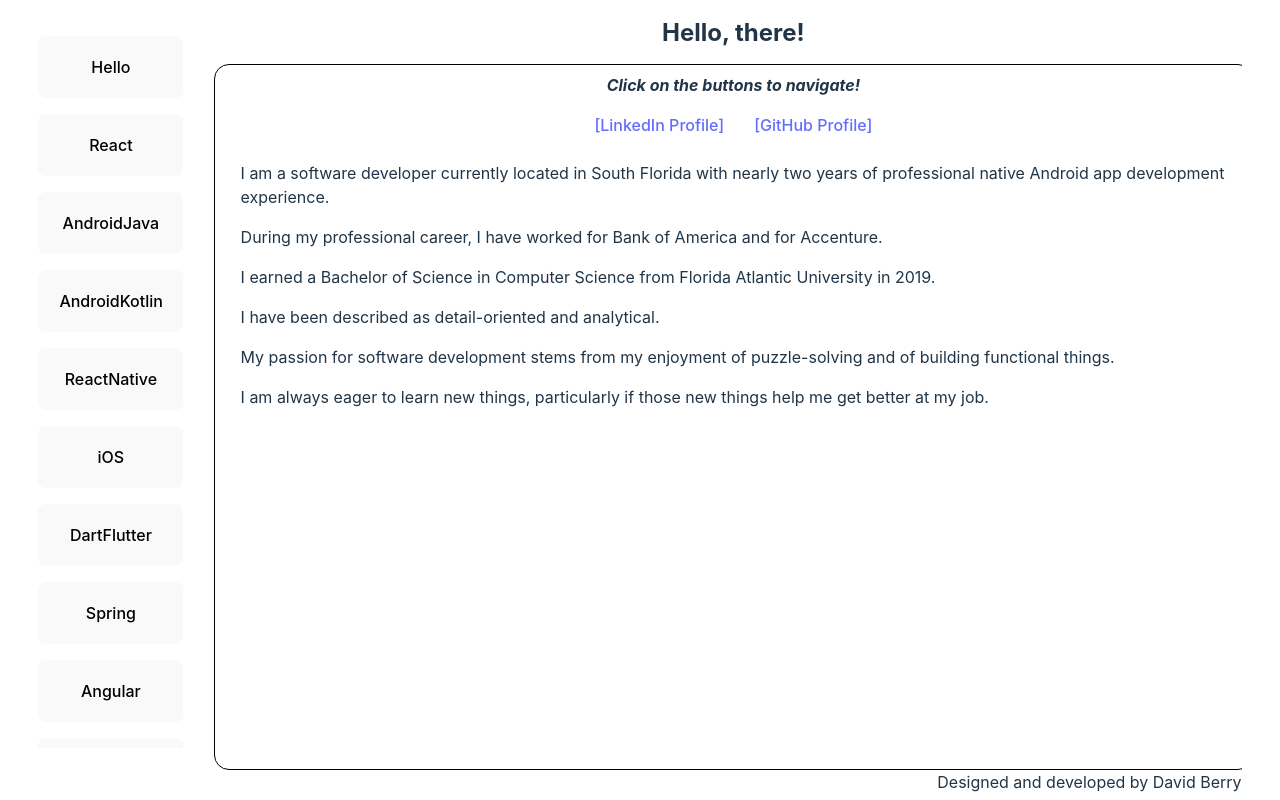
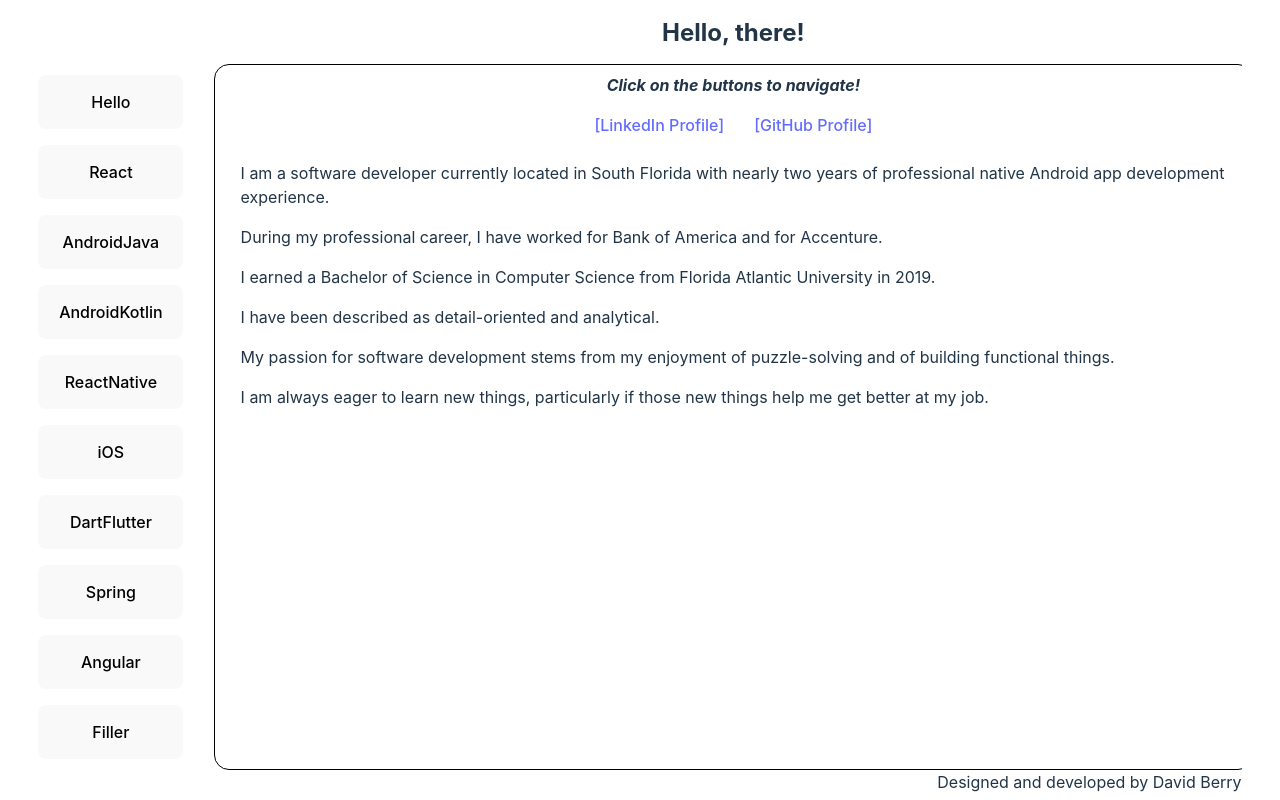
Before and after one commit to DBerry07/DBerry07.github.io, a React (Vite) app: page / in a window 1280 px wide. Built offline with nearby package versions, Linux system fonts and the light colour scheme.

Commit message:
Moved title, added blank space

```diff
--- a/src/components/ButtonMenu.jsx
+++ b/src/components/ButtonMenu.jsx
@@ -1,6 +1,7 @@
 import * as content from "../data/constants/content.js";
 import { tabs } from "../data/constants/tabs.js";
 import "../css/ButtonMenu.css";
+import { Fragment } from "react";
 
 /**
  * ButtonMenu contains the buttons that a user will use to navigate the webpage - nominally for changing the displayed tab contents.
@@ -12,6 +13,8 @@ function ButtonMenu({ onSelect }) {
   const buttons = Object.keys(tabs);
 
   return (
+    <Fragment>
+      <div id="blank"></div>
       <menu id="button-menu">
         {buttons.map((item, index) => (
           <span key={index}>
@@ -21,6 +24,7 @@ function ButtonMenu({ onSelect }) {
           </span>
         ))}
       </menu>
+    </Fragment>
   );
 }
 
--- a/src/css/App.css
+++ b/src/css/App.css
@@ -47,7 +47,7 @@
 main {
   display: grid;
   grid-template-areas:
-    'menu heading heading heading heading heading'
+    'blank heading heading heading heading heading'
     'menu main main main main main'
     'menu main main main main main';
   gap: 5px;
--- a/src/css/ButtonMenu.css
+++ b/src/css/ButtonMenu.css
@@ -1,7 +1,7 @@
 
 .menu_button {
     width: 145px;
-    padding: 20px;
+    padding: 2vh;
 }
 
 menu {
@@ -24,3 +24,7 @@ menu span {
     padding-top: 1vh;
     padding-bottom: 1vh;
 }
+
+#blank {
+    grid-area: blank;
+}
```
Lines whose indentation alone changed are shown as unchanged.
